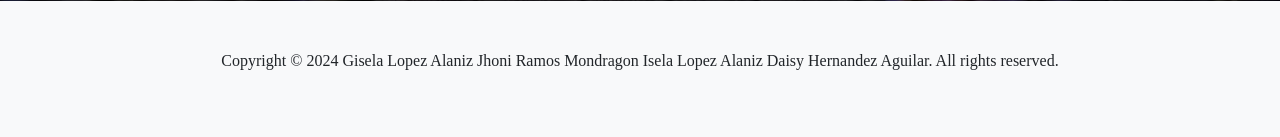
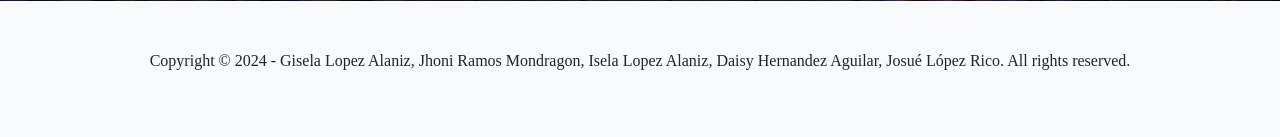
Before and after one commit to MXJosueDev/TalleresCECyTE, a PHP site: page /assets/public/Nav.php in a window 1280 px wide. Shown: the part 959-1096 px from the top of the page. Run offline with PHP 8.4, Linux system fonts and the light colour scheme; style sheets or scripts are compiled from the project's sources.

Commit message:
Added in credits

```diff
--- a/src/components/shared/Footer.php
+++ b/src/components/shared/Footer.php
@@ -1,3 +1,3 @@
 <div class="container-fluid bg-body-tertiary text-center py-5">
-    <p>Copyright &copy; <?php echo date("Y") ?> Gisela Lopez Alaniz Jhoni Ramos Mondragon Isela Lopez Alaniz Daisy Hernandez Aguilar. All rights reserved.</p>
+    <p>Copyright &copy; <?php echo date("Y") ?> - Gisela Lopez Alaniz, Jhoni Ramos Mondragon, Isela Lopez Alaniz, Daisy Hernandez Aguilar, Josu&eacute; L&oacute;pez Rico. All rights reserved.</p>
 </div>
```
